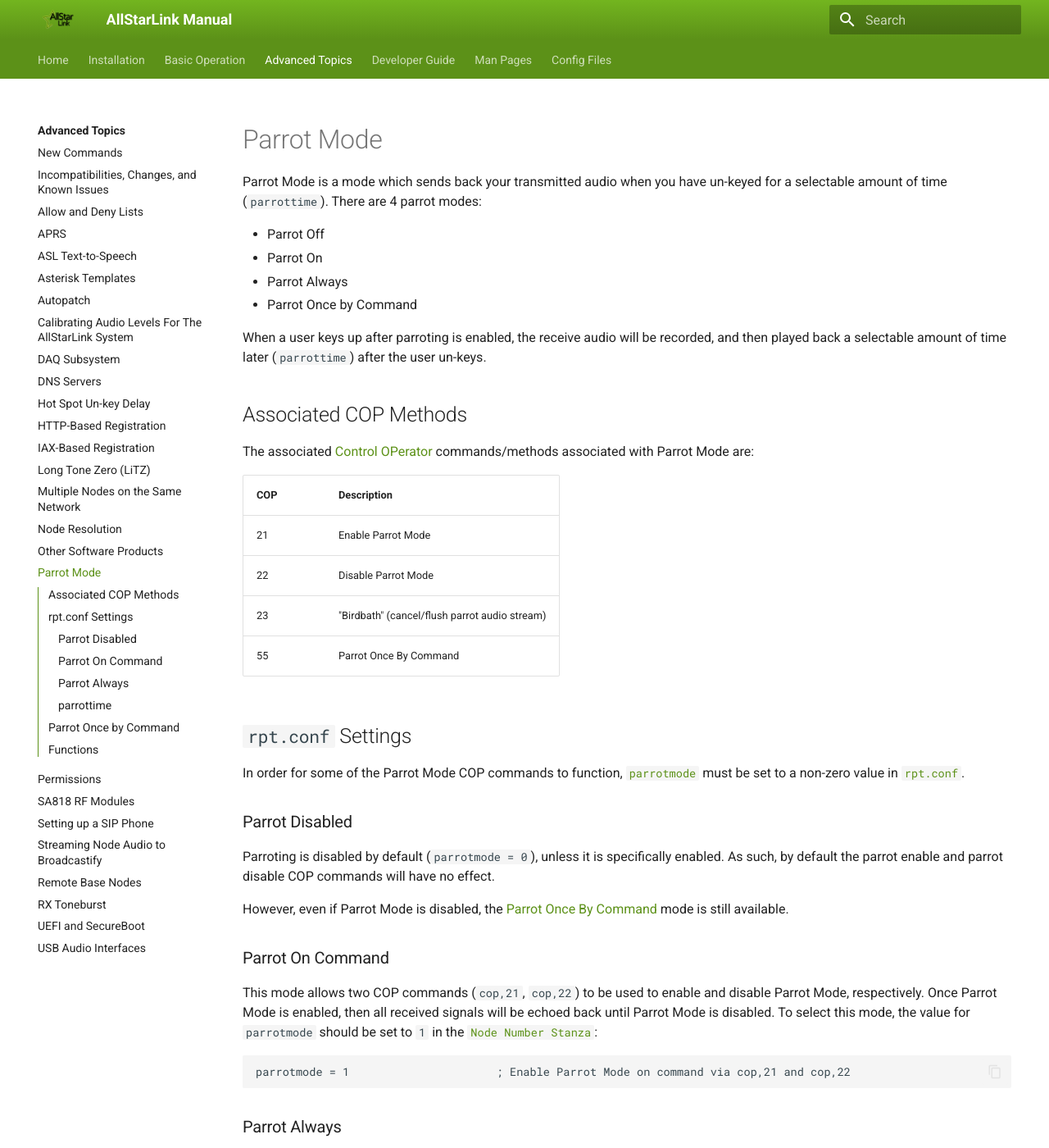
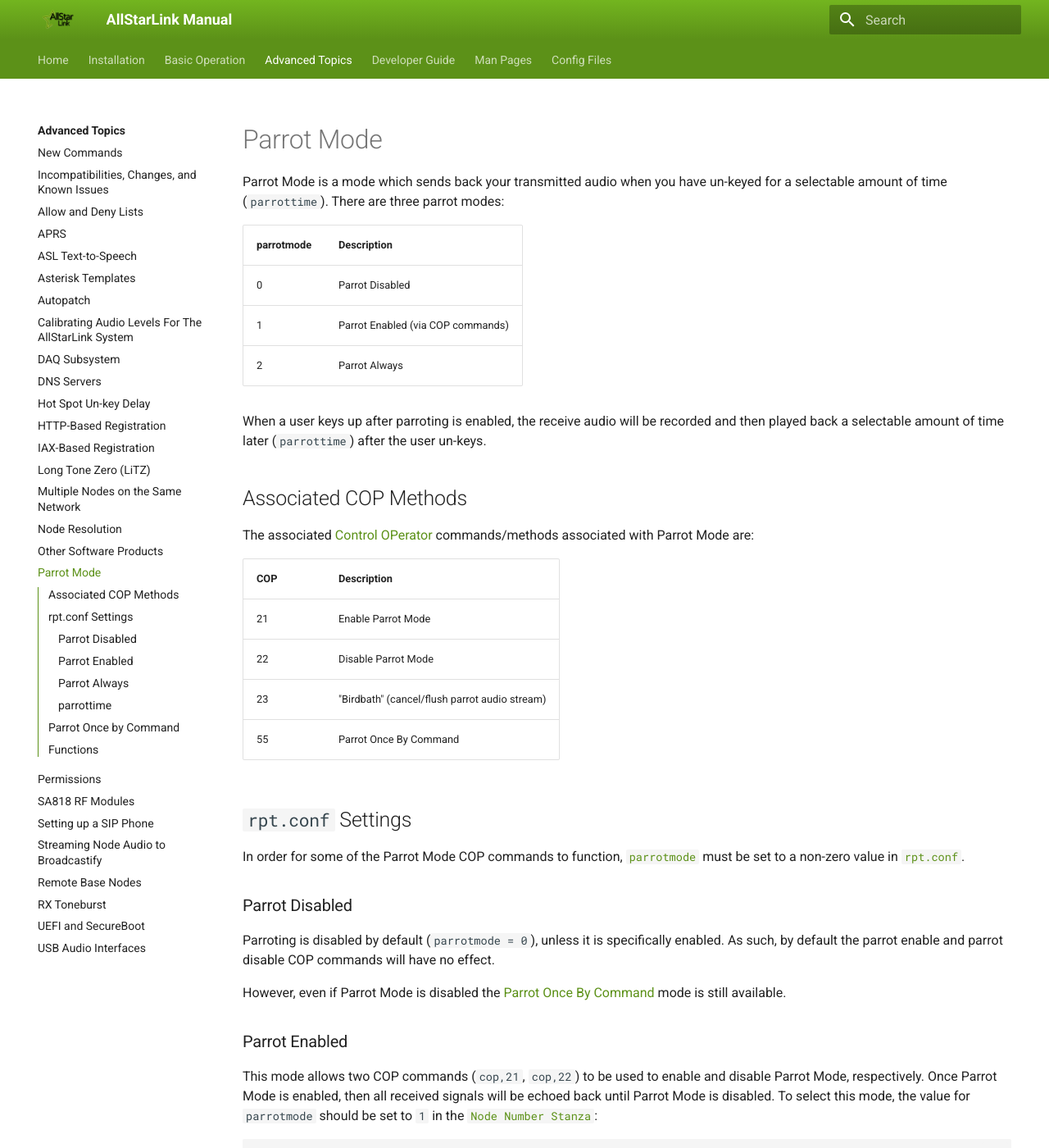
Before and after one commit to AllStarLink/ASL3-Manual, an MkDocs documentation site: the page built from docs/adv-topics/parrotmode.md, in a window 1280 px wide and 1400 px high. Shown: the whole window at 82% size. Built offline with MkDocs 1.6.1 and Material for MkDocs 9.7.7, drawn with Linux system fonts in a browser that asks for light colours.

Commit message:
Format and grammar changes.

````diff
--- a/docs/adv-topics/parrotmode.md
+++ b/docs/adv-topics/parrotmode.md
@@ -1,12 +1,13 @@
 # Parrot Mode
-Parrot Mode is a mode which sends back your transmitted audio when you have un-keyed for a selectable amount of time (`parrottime`). There are 4 parrot modes:
+Parrot Mode is a mode which sends back your transmitted audio when you have un-keyed for a selectable amount of time (`parrottime`). There are three parrot modes:
 
-* Parrot Off
-* Parrot On
-* Parrot Always
-* Parrot Once by Command
+parrotmode|Description
+----------|-----------
+0|Parrot Disabled
+1|Parrot Enabled (via COP commands)
+2|Parrot Always
 
-When a user keys up after parroting is enabled, the receive audio will be recorded, and then played back a selectable amount of time later (`parrottime`) after the user un-keys.
+When a user keys up after parroting is enabled, the receive audio will be recorded and then played back a selectable amount of time later (`parrottime`) after the user un-keys.
 
 ## Associated COP Methods
 The associated [Control OPerator](../config/rpt_conf.md#cop-commands) commands/methods associated with Parrot Mode are:
@@ -24,9 +25,9 @@ In order for some of the Parrot Mode COP commands to function, [`parrotmode`](..
 ### Parrot Disabled
 Parroting is disabled by default (`parrotmode = 0`), unless it is specifically enabled. As such, by default the parrot enable and parrot disable COP commands will have no effect.
 
-However, even if Parrot Mode is disabled, the [Parrot Once By Command](#parrot-once-by-command) mode is still available.
+However, even if Parrot Mode is disabled the [Parrot Once By Command](#parrot-once-by-command) mode is still available.
 
-### Parrot On Command
+### Parrot Enabled
 This mode allows two COP commands (`cop,21`, `cop,22`) to be used to enable and disable Parrot Mode, respectively. Once Parrot Mode is enabled, then all received signals will be echoed back until Parrot Mode is disabled. To select this mode, the value for `parrotmode` should be set to `1` in the [`Node Number Stanza`](../config/rpt_conf.md#node-number-stanza):
 
 ```
````
